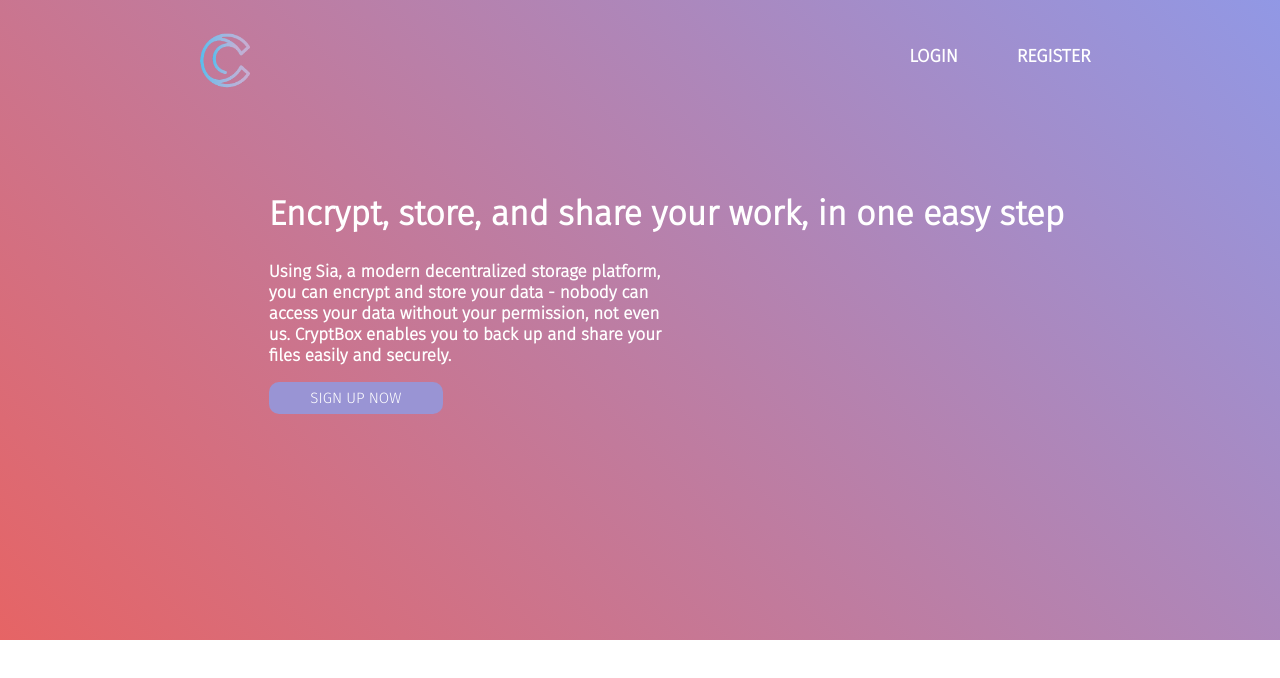
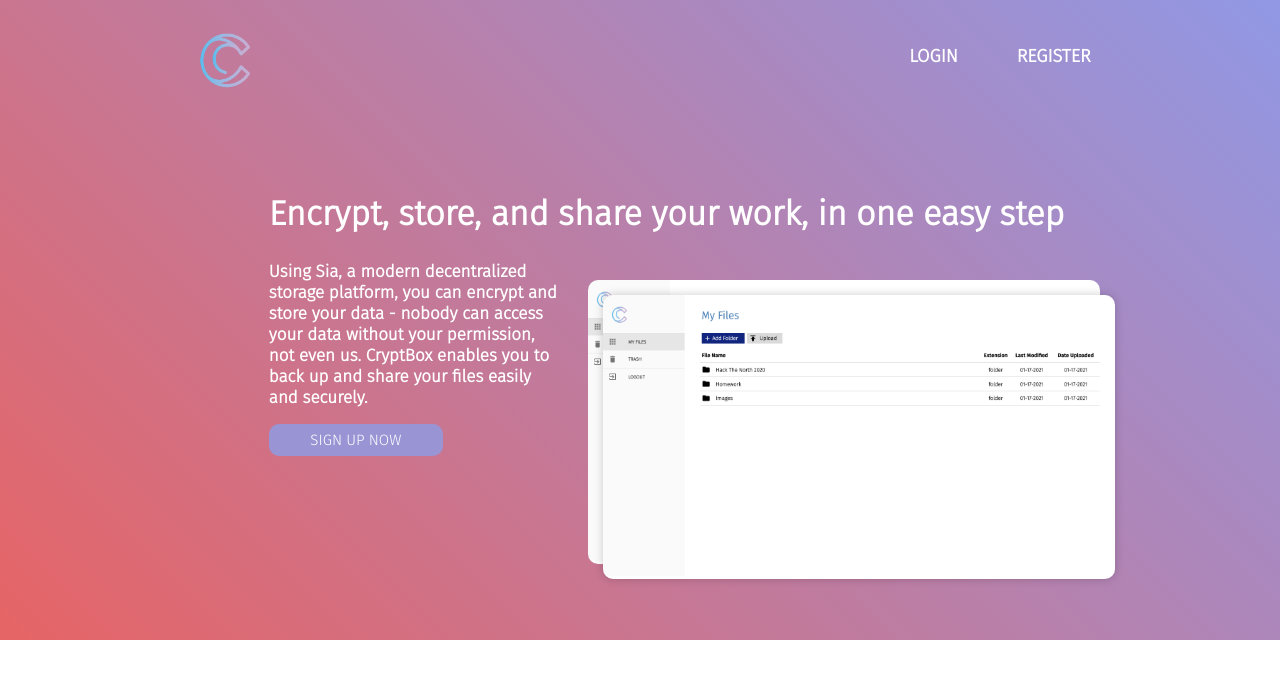
Before and after one commit to Riolku/cryptbox, a Next.js app in the folder frontend/: page / in a window 1280 px wide. Shown: the top 678 px of the page. Built offline with nearby package versions, Linux system fonts and the light colour scheme.

Commit message:
added pics to home page

```diff
--- a/frontend/pages/index.tsx
+++ b/frontend/pages/index.tsx
@@ -19,6 +19,8 @@
                         <button className = { styles.homeTryButton }> SIGN UP NOW </button>
                     </Link>
                 </div>
+                <img src = '/images/storagePreview.png' className = { styles.imagePreview } />
+                <img src = '/images/storagePreview.png' className = { styles.imagePreview2 } />
             </div>
         </div>
     );
--- a/frontend/styles/Home.module.css
+++ b/frontend/styles/Home.module.css
@@ -31,7 +31,8 @@
 
 .homeDesc {
     position: relative;
-    width: 400px;
+    /* width: 400px; */
+    width: calc(70% + 140px);
     /* height: 50%; */
     /* left: 22%; */
     font-size: 17px;
@@ -64,3 +65,21 @@
     background: rgb(138, 132, 202);
     transition: 0.3s;
 }
+
+.imagePreview {
+    width: 40%;
+    position: absolute;
+    left: calc(35% + 140px);
+    top: 280px;
+    border-radius: 10px;
+}
+
+.imagePreview2 {
+    width: 40%;
+    position: absolute;
+    left: calc(35% + 155px);
+    top: 295px;
+    border-radius: 10px;
+    /* border: 1px solid rgba(0,0,0,0.2); */
+    box-shadow: 0px 0px 10px rgba(0,0,0,0.2);
+}
```
Also changed, not shown: frontend/images/blueC.png (deleted), frontend/public/images/storagePreview.png (added).
